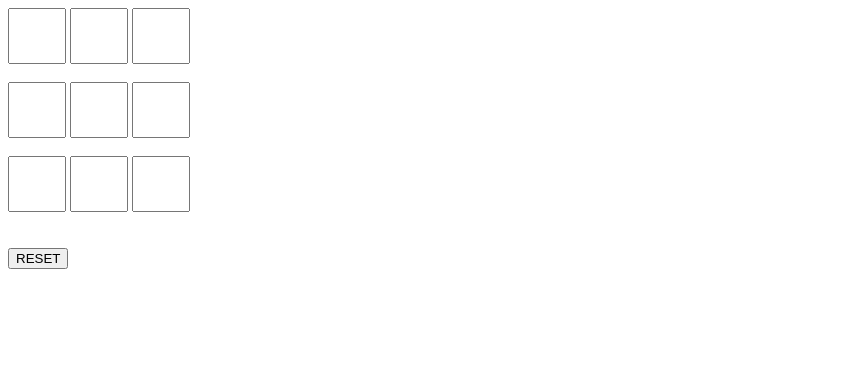
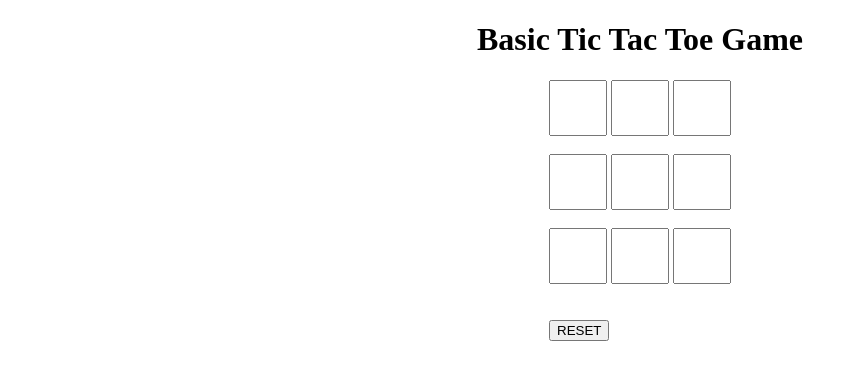
Before and after one commit to gnaneshm/gnaneshm.github.io, a plain HTML site: page index.html in a window 1280 px wide. Shown: the whole page, without its empty margins (0-858 px from the left). Drawn offline with Linux system fonts and the light colour scheme.

Commit message:
modified files

```diff
--- a/index.html
+++ b/index.html
@@ -9,7 +9,12 @@
     <script src="./index.js"></script>
 </head>
 <body>
+    <div class="center-text">
+        <h1>Basic Tic Tac Toe Game</h1>
+    </div>
 
+    <div class="center-content">
+        <div class="boxes">
             <input type="text" id="r1c1" onclick=
             "box1(); checkWinner();" readonly>
 
@@ -49,6 +54,8 @@
             <br><br>
             <!-- Space to show player turn -->
             <p id="print"></p>
+        </div>
+    </div>
 
 </body>
 </html>
--- a/index.js
+++ b/index.js
@@ -1,6 +1,5 @@
 // Checking Winner condition
 function checkWinner() {
-
     // getting value of all the boxes
     var r1c1, r1c2, r1c3, r2c1, r2c2, r2c3, r3c1, r3c2, r3c3;
     r1c1 = document.getElementById("r1c1").value;
--- a/style.css
+++ b/style.css
@@ -7,3 +7,11 @@ input{
 input:disabled{
     border:1px solid black;
 }
+.center-text{
+    text-align: center;
+}
+.center-content{
+    display: flex;
+    justify-content: center;
+    align-items: center;
+}
```
Lines whose indentation alone changed are shown as unchanged.
